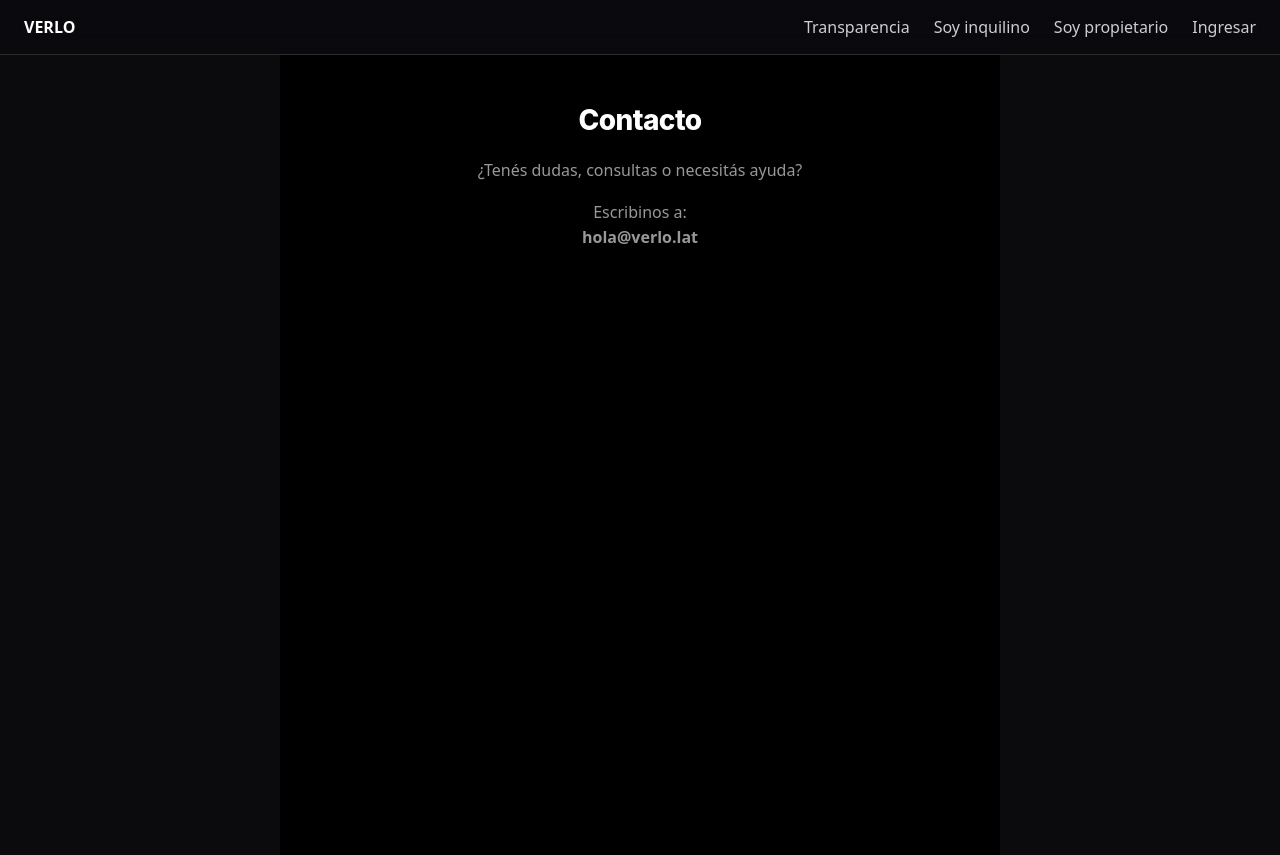
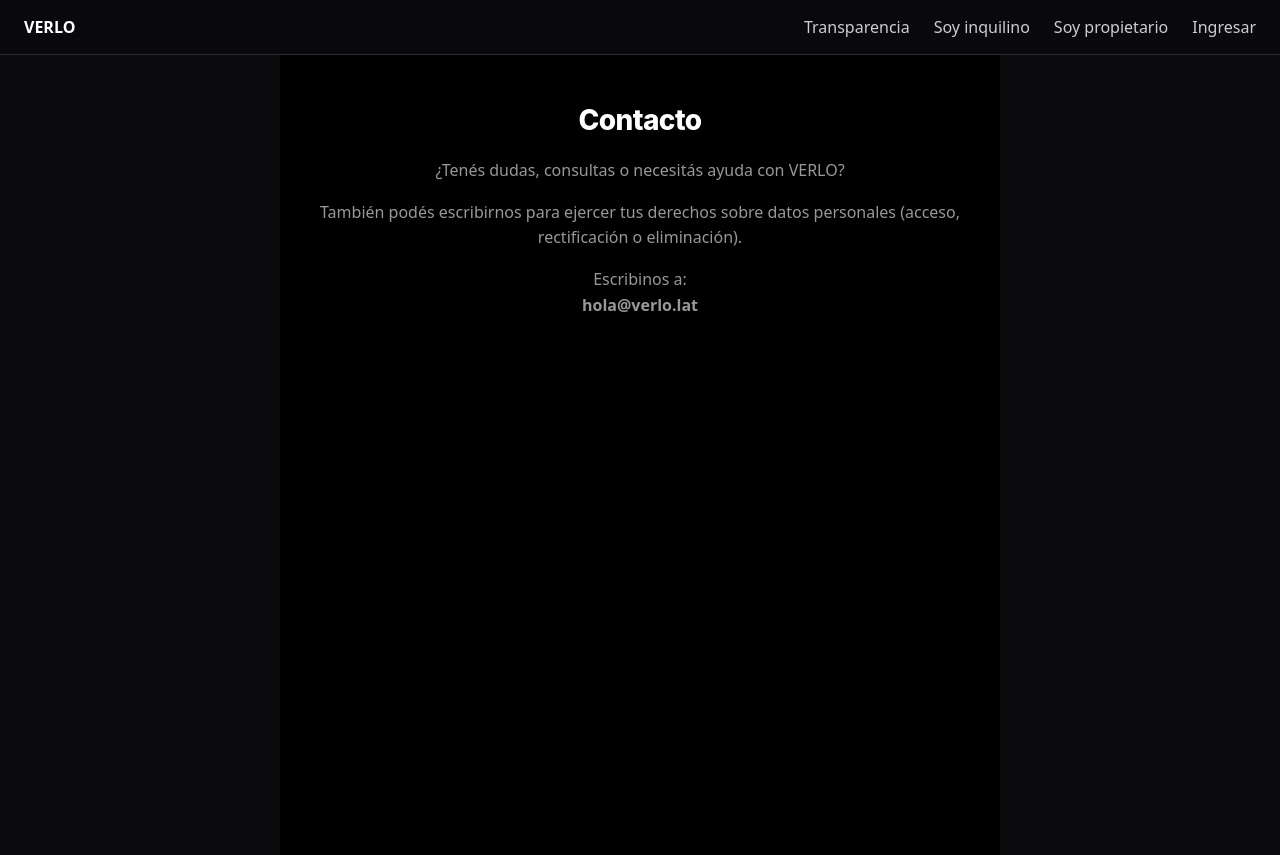
Before and after one commit to rentverlo-dotcom/verlo, a Next.js app: page /contacto in a window 1280 px wide. Built offline with nearby package versions, Linux system fonts and the light colour scheme.

Commit message:
Update page.tsx

```diff
--- a/app/contacto/page.tsx
+++ b/app/contacto/page.tsx
@@ -7,7 +7,12 @@
       <h1 style={title}>Contacto</h1>
 
       <p style={p}>
-        ¿Tenés dudas, consultas o necesitás ayuda?
+        ¿Tenés dudas, consultas o necesitás ayuda con VERLO?
+      </p>
+
+      <p style={{ ...p, marginTop: "16px" }}>
+        También podés escribirnos para ejercer tus derechos sobre datos
+        personales (acceso, rectificación o eliminación).
       </p>
 
       <p style={{ ...p, marginTop: "16px" }}>
```
